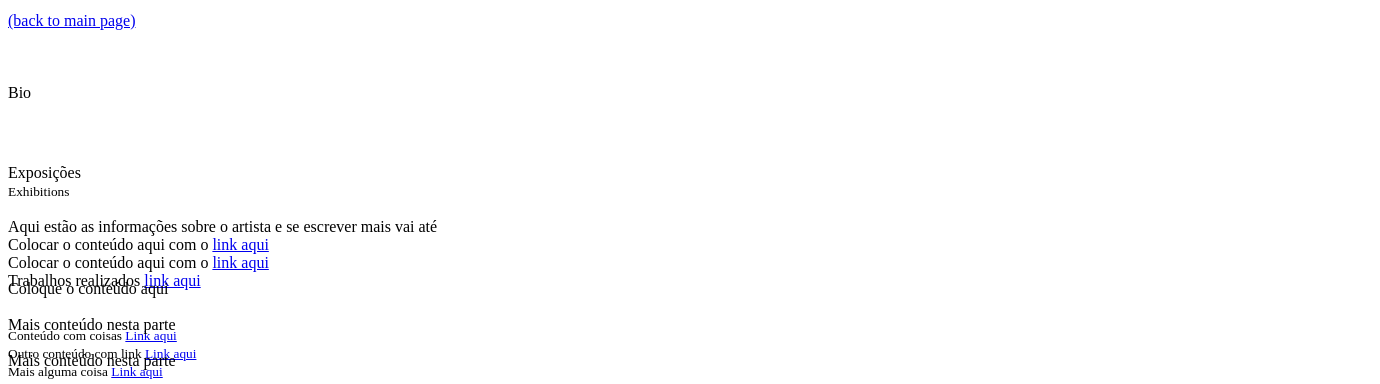
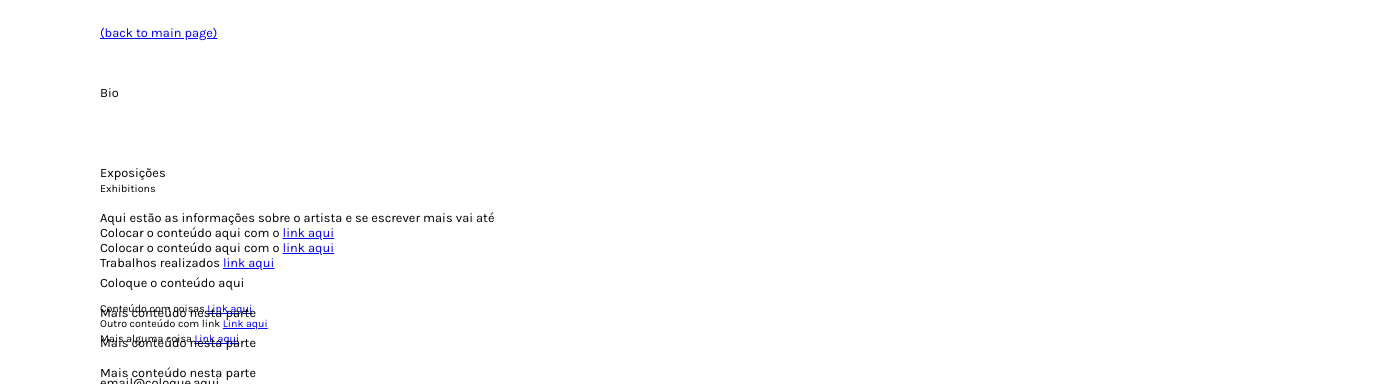
Before and after one commit to kukukaia/portfolioPadrao, a website: page about.html in a window 1280 px wide. Shown: the top 384 px of the page, 1380 px wide, since content can reach past the window. Drawn offline with Linux system fonts and the light colour scheme; a web font is replaced by a local one.

Commit message:
Estruturando grid principal

```diff
--- a/css/style2.css
+++ b/css/style2.css
@@ -5,13 +5,15 @@
     padding: 0;
     box-sizing: border-box;
 }
-.main_container{
-    display: block;
+.grid-col{
+    font-family: 'Karla', sans-serif;
+    font-size: 12.8px;
     width: 100%;
-    margin-left: 8px;
+    margin-left: 100px;
     text-align: left;
-    margin-top: 12px;
+    margin-top: 25px;
 }
+/*
 .content_container{
     display: block;
     flex-direction: row;
@@ -25,7 +27,7 @@
     border-bottom: 1px solid rgba(0, 0, 0, 0.75);
     text-decoration: none;
 }
-/**/
+*/
 .column_left{
     width: 50%;
     height: 10vh;
```
